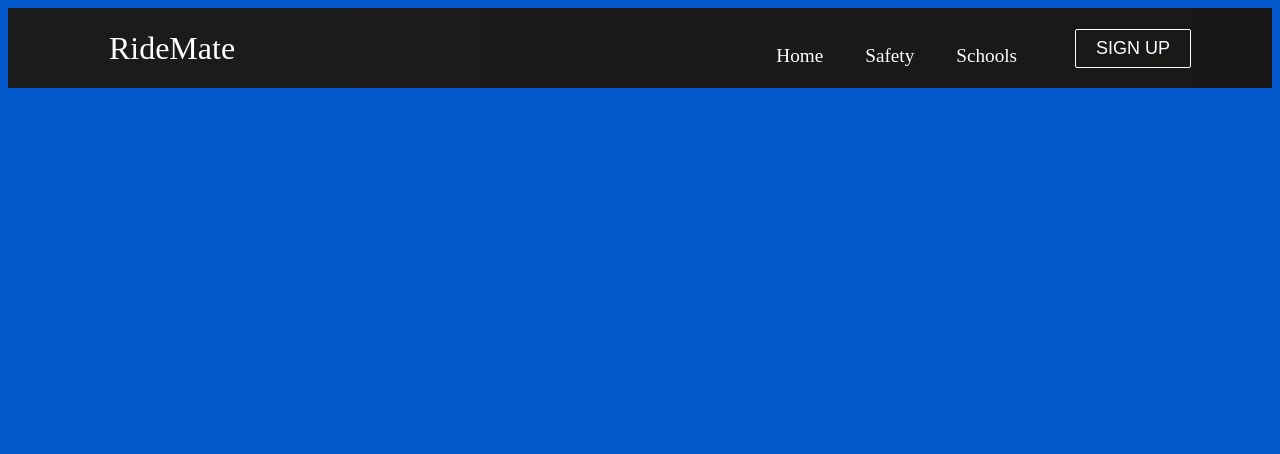
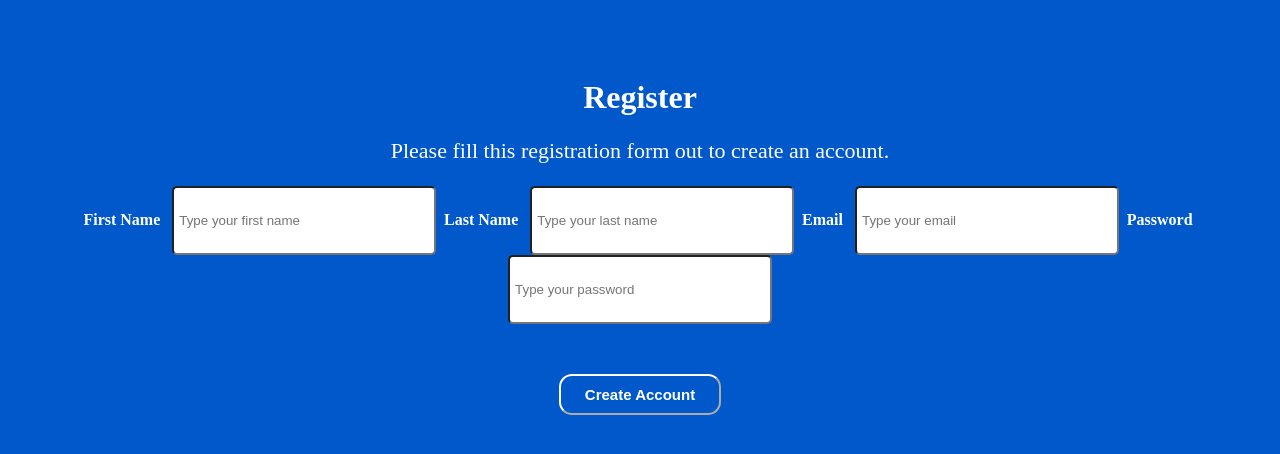
Before and after one commit to ddlhg/RideMate, a React (Create React App) app: page /register in a window 1280 px wide. Shown: the top 454 px of the page. Built offline with nearby package versions, Linux system fonts and the light colour scheme.

Commit message:
adjusted navbar. made register page. deleted button

```diff
--- a/package.json
+++ b/package.json
@@ -6,6 +6,7 @@
     "@testing-library/jest-dom": "^5.16.5",
     "@testing-library/react": "^13.4.0",
     "@testing-library/user-event": "^13.5.0",
+    "firebase": "^10.0.0",
     "firebaseui": "^6.0.2",
     "react": "^18.2.0",
     "react-dom": "^18.2.0",
--- a/src/App.js
+++ b/src/App.js
@@ -6,6 +6,8 @@ import {BrowserRouter as Router, Routes, Route} from 'react-router-dom';
 import firebase from "firebase/compat/app";
 import { initializeApp } from "firebase/app";
 import { getAnalytics } from "firebase/analytics";
+import Registerpage from './components/Registerpage';
+import Login from './components/Login';
 
 function App() {
   // Import the functions you need from the SDKs you need
@@ -31,9 +33,15 @@ const analytics = getAnalytics(app);
   return (
     <>
       <Router>
-        <Navbar/>
         <Routes>
-          <Route exact path='/' Component={Homepage} />
+          <Route exact path='/' element={
+            <>
+            <Navbar/>
+            <Homepage/>
+            </>
+          }/>
+          <Route exact path='/register' Component={Registerpage}/>
+          <Route exact path='/login' Component={Login}/>
         </Routes>
       </Router>
     </>
--- a/src/components/Button.css
+++ /dev/null
@@ -1,43 +0,0 @@
-:root {
-    --primary: #fff;
-  }
-
-  .btn {
-    padding: 8px 20px;
-    border-radius: 2px;
-    outline: none;
-    border: none;
-    cursor: pointer;
-  }
-
-  .btn--primary {
-    background-color: var(--primary);
-    color: #242424;
-    border: 1px solid var(--primary);
-  }
-
-  .btn--outline {
-    background-color: transparent;
-    color: #fff;
-    padding: 8px 20px;
-    border: 1px solid var(--primary);
-    transition: all 0.3s ease-out;
-  }
-
-  .btn--medium {
-    padding: 8px 20px;
-    font-size: 18px;
-  }
-
-  .btn--large {
-    padding: 12px 26px;
-    font-size: 20px;
-  }
-
-  .btn--large:hover,
-  .btn--medium:hover {
-    transition: all 0.3s ease-out;
-    background: #fff;
-    color: #242424;
-    transition: 250ms;
-  }
--- a/src/components/Button.js
+++ /dev/null
@@ -1,33 +0,0 @@
-import React from 'react';
-import './Button.css';
-import { Link } from 'react-router-dom';
-
-const STYLES = ['btn--primary', 'btn--outline', 'btn--test'];
-
-const SIZES = ['btn--medium', 'btn--large'];
-
-export const Button = ({
-  children,
-  type,
-  onClick,
-  buttonStyle,
-  buttonSize
-}) => {
-  const checkButtonStyle = STYLES.includes(buttonStyle)
-    ? buttonStyle
-    : STYLES[0];
-
-  const checkButtonSize = SIZES.includes(buttonSize) ? buttonSize : SIZES[0];
-
-  return (
-    <Link to='/sign-up' className='btn-mobile'>
-      <button
-        className={`btn ${checkButtonStyle} ${checkButtonSize}`}
-        onClick={onClick}
-        type={type}
-      >
-        {children}
-      </button>
-    </Link>
-  );
-};
--- a/src/components/Navbar.css
+++ b/src/components/Navbar.css
@@ -105,6 +105,8 @@
       padding: 2rem;
       width: 100%;
       display: table;
+      align-items: center;
+      text-align: center;
     }
 
     .nav-links:hover {
@@ -145,7 +147,7 @@
       font-size: 1.5rem;
       background-color: transparent;
       color: #fff;
-      padding: 14px 20px;
+      padding: 14px 10px;
       border: 1px solid #fff;
       transition: all 0.3s ease-out;
     }
@@ -156,3 +158,40 @@
       transition: 250ms;
     }
   }
+
+  .sign-up-button{
+    padding: 8px 21px;
+    border-radius: 2px;
+    outline: none;
+    border:1px solid;
+    cursor: pointer;
+    color: white;
+    background-color: transparent;
+    transition-duration: 0.4s;
+    font-size: 15px;
+    margin-right: 25px;
+  }
+
+  .sign-up-button:hover{
+    background-color: white;
+    color: black;
+  }
+
+
+
+  .login-btn{
+    padding: 8px 21px;
+    border-radius: 3px;
+    outline: none;
+    border:1px solid;
+    cursor: pointer;
+    color: white;
+    background-color: transparent;
+    transition-duration: 0.4s;
+    font-size: 15px;
+  }
+
+  .login-btn:hover{
+    background-color: white;
+    color: black;
+  }
--- a/src/components/Navbar.js
+++ b/src/components/Navbar.js
@@ -1,5 +1,4 @@
 import React, { useState, useEffect } from 'react';
-import { Button } from './Button';
 import { Link } from 'react-router-dom';
 import './Navbar.css';
 
@@ -69,7 +68,12 @@ function Navbar() {
               </Link>
             </li>
           </ul>
-          {button && <Button buttonStyle='btn--outline'>SIGN UP</Button>}
+          <Link to = "/register">
+            <button className='sign-up-button'>SIGN UP</button>
+          </Link>
+          <Link to="/login">
+            <button className='login-btn'>LOGIN</button>
+          </Link>
         </div>
       </nav>
     </>
--- /dev/null
+++ b/src/components/Registerpage.css
@@ -0,0 +1,56 @@
+.register-page{
+    color: white;
+    display: flex;
+    align-items: center;
+    text-align: center;
+    flex-direction: column;
+}
+
+.register-form{
+    margin-top: 50px;
+    flex-direction: column;
+    justify-content: center;
+    width: 100%;
+    height: 100%;
+    margin-bottom: 50px;
+}
+
+
+h1,p {
+    color: white;
+
+
+}
+
+.register-info{
+    font-size: 22px;
+}
+b{
+    padding-right: 12px;
+    padding-left: 8px;
+}
+
+.input-field-register{
+    width: 20%;
+    height: 45px;
+    border-radius: 5px;
+    padding: 10px 5px;
+    padding-right: 2px;
+}
+.submit-button{
+    font-size: 15px;
+    padding: 10px 24px;
+    color: white;
+    background-color: transparent;
+    border-color: white;
+    border-radius: 13px;
+    transition-duration: 0.4s;
+    font-weight: bold;
+}
+
+.submit-button:hover{
+    color: black;
+    background-color: white;
+    font-weight: bold;
+    cursor: pointer;
+}
--- /dev/null
+++ b/src/components/Registerpage.js
@@ -0,0 +1,32 @@
+import React from "react";
+import "./Registerpage.css";
+
+function Registerpage() {
+  return (
+    <div className="register-page">
+      <form className="register-form">
+        <h1>Register</h1>
+        <p className="register-info">Please fill this registration form out to create an account.</p>
+        <label for="First Name" className="register-label">
+          <b>First Name</b>
+        </label>
+        <input type="text" className="input-field-register" placeholder="Type your first name" name="first name" required />
+        <label for="First Name" className="register-label">
+          <b>Last Name</b>
+        </label>
+        <input type="text"  className="input-field-register" placeholder="Type your last name" name="last name" required />
+        <label for="Last Name" className="register-label">
+          <b>Email</b>
+        </label>
+        <input type="text" className="input-field-register" placeholder="Type your email" name="email" required />
+        <label for="First Name" className="register-label">
+          <b>Password</b>
+        </label>
+        <input type="text" className="input-field-register" placeholder="Type your password" name="password" required />
+      </form>
+      <button className="submit-button">Create Account</button>
+    </div>
+  );
+}
+
+export default Registerpage;
```
Also changed, not shown: 2 other files (tests, documents, lock files or other folders).
